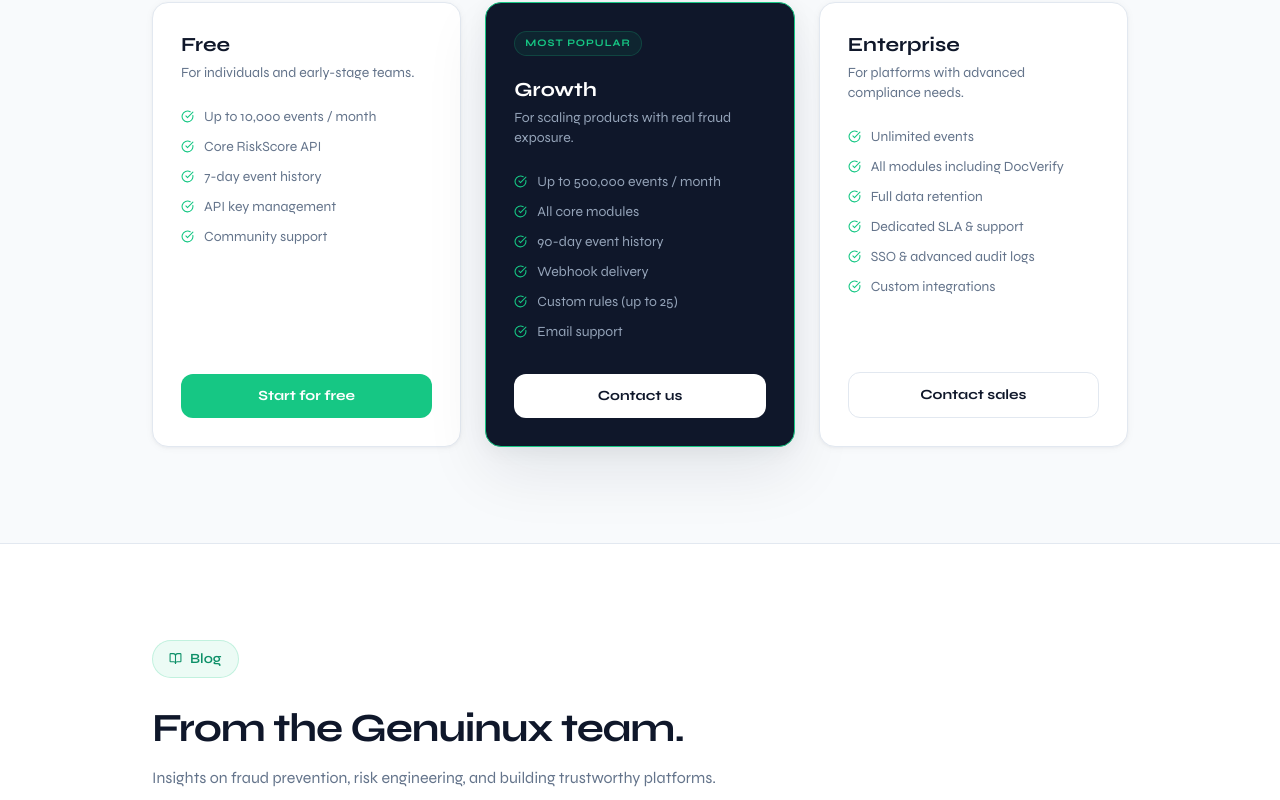
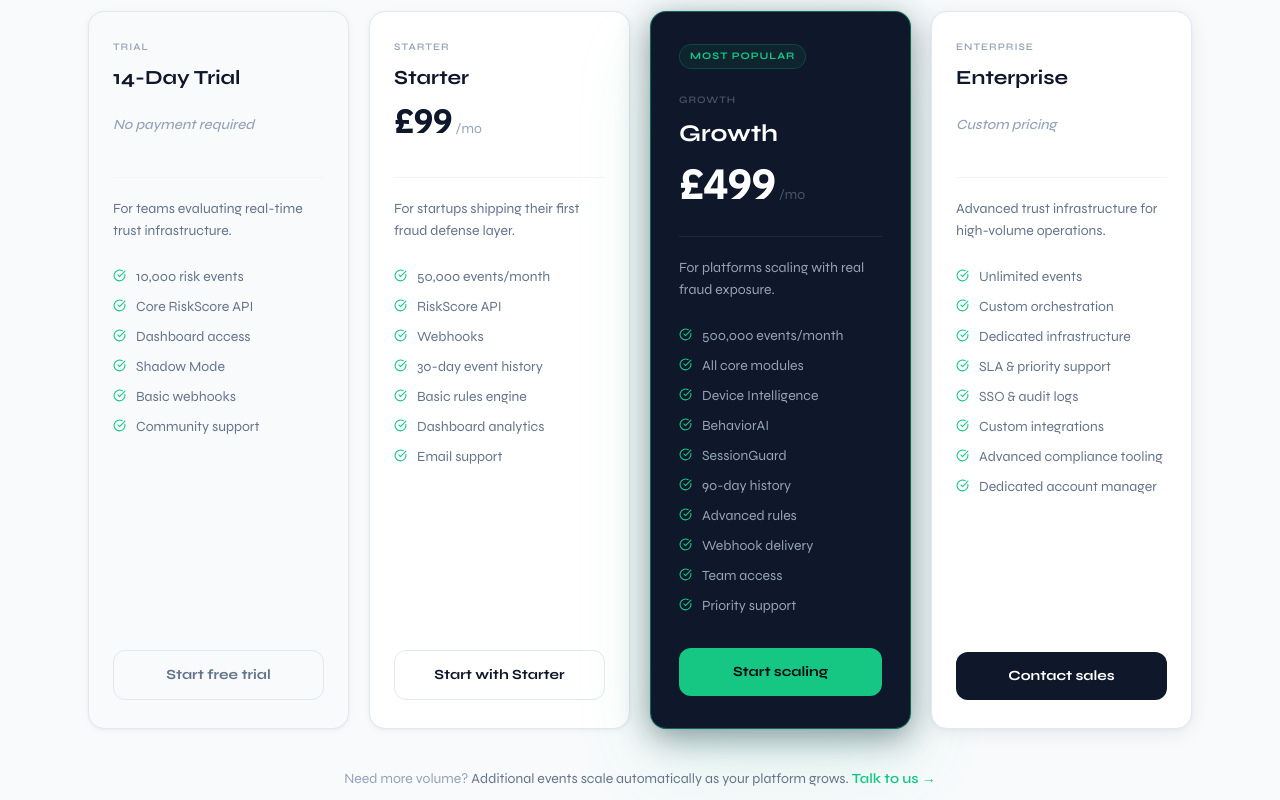
Before and after one commit to BlackKawa87/genuinux, a React (Vite) app: page / in a window 1280 px wide. Shown: the part 6900-7700 px from the top of the page. Built offline with nearby package versions, Linux system fonts and the light colour scheme; no server answers.

Commit message:
chore: session sync 2026-05-19 21:43

```diff
--- a/src/pages/Landing.tsx
+++ b/src/pages/Landing.tsx
@@ -179,30 +179,79 @@
   },
 ]
 
-const PRICING_PLANS = [
+const PRICING_PLANS: {
+  id: string; name: string; tier: string
+  price: string | null; sub: string | null; subtitle: string
+  badge: string | null; featured: boolean
+  cta: string; ctaTo: string; external: boolean
+  features: string[]
+}[] = [
   {
-    name: 'Free',
-    desc: 'For individuals and early-stage teams.',
-    highlight: false,
-    cta: 'Start for free',
-    ctaTo: '/register' as const,
-    features: ['Up to 10,000 events / month', 'Core RiskScore API', '7-day event history', 'API key management', 'Community support'],
+    id: 'trial', name: '14-Day Trial', tier: 'Trial',
+    price: null, sub: null,
+    subtitle: 'For teams evaluating real-time trust infrastructure.',
+    badge: null, featured: false,
+    cta: 'Start free trial', ctaTo: '/register', external: false,
+    features: [
+      '10,000 risk events',
+      'Core RiskScore API',
+      'Dashboard access',
+      'Shadow Mode',
+      'Basic webhooks',
+      'Community support',
+    ],
   },
   {
-    name: 'Growth',
-    desc: 'For scaling products with real fraud exposure.',
-    highlight: true,
-    cta: 'Contact us',
-    ctaTo: '/demo' as const,
-    features: ['Up to 500,000 events / month', 'All core modules', '90-day event history', 'Webhook delivery', 'Custom rules (up to 25)', 'Email support'],
+    id: 'starter', name: 'Starter', tier: 'Starter',
+    price: '£99', sub: '/mo',
+    subtitle: 'For startups shipping their first fraud defense layer.',
+    badge: null, featured: false,
+    cta: 'Start with Starter', ctaTo: '/register', external: false,
+    features: [
+      '50,000 events/month',
+      'RiskScore API',
+      'Webhooks',
+      '30-day event history',
+      'Basic rules engine',
+      'Dashboard analytics',
+      'Email support',
+    ],
   },
   {
-    name: 'Enterprise',
-    desc: 'For platforms with advanced compliance needs.',
-    highlight: false,
-    cta: 'Contact sales',
-    ctaTo: '/demo' as const,
-    features: ['Unlimited events', 'All modules including DocVerify', 'Full data retention', 'Dedicated SLA & support', 'SSO & advanced audit logs', 'Custom integrations'],
+    id: 'growth', name: 'Growth', tier: 'Growth',
+    price: '£499', sub: '/mo',
+    subtitle: 'For platforms scaling with real fraud exposure.',
+    badge: 'Most Popular', featured: true,
+    cta: 'Start scaling', ctaTo: '/register', external: false,
+    features: [
+      '500,000 events/month',
+      'All core modules',
+      'Device Intelligence',
+      'BehaviorAI',
+      'SessionGuard',
+      '90-day history',
+      'Advanced rules',
+      'Webhook delivery',
+      'Team access',
+      'Priority support',
+    ],
+  },
+  {
+    id: 'enterprise', name: 'Enterprise', tier: 'Enterprise',
+    price: null, sub: null,
+    subtitle: 'Advanced trust infrastructure for high-volume operations.',
+    badge: null, featured: false,
+    cta: 'Contact sales', ctaTo: 'mailto:sales@genuinux.io', external: true,
+    features: [
+      'Unlimited events',
+      'Custom orchestration',
+      'Dedicated infrastructure',
+      'SLA & priority support',
+      'SSO & audit logs',
+      'Custom integrations',
+      'Advanced compliance tooling',
+      'Dedicated account manager',
+    ],
   },
 ]
 
@@ -775,63 +824,154 @@
       </section>
 
       {/* ── Pricing ──────────────────────────── id="pricing" */}
-      <section id="pricing" className="max-w-5xl mx-auto px-6 py-24">
-        <div className="text-center mb-14">
+      <section id="pricing" style={{ background: C.bg, borderTop: `1px solid ${C.border}`, borderBottom: `1px solid ${C.border}` }}>
+        <div className="max-w-6xl mx-auto px-6 py-24">
+
+          {/* Header */}
+          <div className="text-center mb-16">
             <div className="inline-flex items-center gap-2 px-4 py-2 rounded-full text-sm font-semibold mb-5"
               style={{ background: C.trustBg, border: `1px solid ${C.trustBd}`, color: C.trustT }}>
               Pricing
             </div>
             <h2 className="font-bold"
               style={{ fontSize: 'clamp(2rem, 4vw, 2.75rem)', letterSpacing: '-0.03em', color: C.text }}>
-            Simple, transparent pricing.
+              Built to scale with
+              <span style={{ color: C.trust }}> your platform.</span>
             </h2>
-          <p className="text-base mt-4" style={{ color: C.textSec }}>
-            Start for free. Scale when you're ready. No hidden fees.
+            <p className="text-base mt-4 max-w-xl mx-auto" style={{ color: C.textSec }}>
+              Start with a trial. Scale as your risk coverage grows.
+              No contracts, no hidden fees.
             </p>
           </div>
 
-        <div className="grid md:grid-cols-3 gap-6">
-          {PRICING_PLANS.map((plan, i) => (
-            <div key={i} className="p-7 rounded-2xl flex flex-col"
-              style={{
-                background: plan.highlight ? C.dark : C.surface,
-                border: `1px solid ${plan.highlight ? C.trust : C.border}`,
-                boxShadow: plan.highlight ? C.shadowLg : C.shadow,
+          {/* Cards */}
+          <div className="grid grid-cols-1 sm:grid-cols-2 xl:grid-cols-4 gap-5">
+            {PRICING_PLANS.map(plan => {
+              const fg = plan.featured
+
+              return (
+                <div key={plan.id} className="flex flex-col rounded-2xl"
+                  style={fg ? {
+                    background:   C.dark,
+                    border:       '1px solid rgba(22,199,132,0.45)',
+                    boxShadow:    '0 0 0 1px rgba(22,199,132,0.08), 0 32px 80px rgba(22,199,132,0.13), 0 8px 32px rgba(15,23,42,0.45)',
+                    padding:      '32px 28px',
+                  } : {
+                    background:   plan.id === 'trial' ? C.bg : C.surface,
+                    border:       `1px solid ${C.border}`,
+                    boxShadow:    plan.id === 'enterprise' ? C.shadowMd : C.shadow,
+                    padding:      '28px 24px',
                   }}>
-              {plan.highlight && (
-                <div className="text-[10px] font-bold uppercase tracking-widest mb-5 px-2.5 py-1 rounded-full self-start"
+
+                  {/* Badge */}
+                  {fg && (
+                    <div className="text-[10px] font-bold uppercase tracking-widest mb-6 px-2.5 py-1 rounded-full self-start"
                       style={{ background: C.trustBg, color: C.trust, border: `1px solid ${C.trustBd}` }}>
-                  Most popular
+                      {plan.badge}
                     </div>
                   )}
-              <h3 className="text-xl font-bold mb-1" style={{ color: plan.highlight ? '#FFFFFF' : C.text }}>
+
+                  {/* Tier label */}
+                  <p className="text-[10px] font-semibold uppercase tracking-widest mb-2"
+                    style={{ color: fg ? '#475569' : C.textMut }}>
+                    {plan.tier}
+                  </p>
+
+                  {/* Plan name */}
+                  <h3 className="font-bold mb-3"
+                    style={{ fontSize: fg ? '1.5rem' : '1.25rem', color: fg ? '#FFFFFF' : C.text }}>
                     {plan.name}
                   </h3>
-              <p className="text-sm mb-6" style={{ color: plan.highlight ? '#94A3B8' : C.textSec }}>
-                {plan.desc}
+
+                  {/* Price */}
+                  <div className="flex items-baseline gap-1 mb-1" style={{ minHeight: 48 }}>
+                    {plan.price
+                      ? <>
+                          <span className="font-black mono"
+                            style={{ fontSize: fg ? '2.5rem' : '2rem', lineHeight: 1, color: fg ? '#FFFFFF' : C.text }}>
+                            {plan.price}
+                          </span>
+                          <span className="text-sm" style={{ color: fg ? '#475569' : C.textMut }}>
+                            {plan.sub}
+                          </span>
+                        </>
+                      : <span className="text-sm font-medium"
+                          style={{ color: fg ? '#475569' : C.textMut, fontStyle: 'italic', paddingTop: 10 }}>
+                          {plan.id === 'trial' ? 'No payment required' : 'Custom pricing'}
+                        </span>
+                    }
+                  </div>
+
+                  {/* Divider */}
+                  <div className="my-5" style={{ height: 1, background: fg ? '#1E293B' : C.borderL }} />
+
+                  {/* Subtitle */}
+                  <p className="text-sm leading-relaxed mb-6"
+                    style={{ color: fg ? '#94A3B8' : C.textSec }}>
+                    {plan.subtitle}
                   </p>
+
+                  {/* Feature list */}
                   <ul className="space-y-2.5 flex-1 mb-8">
                     {plan.features.map((f, j) => (
-                  <li key={j} className="flex items-center gap-2.5 text-sm"
-                    style={{ color: plan.highlight ? '#94A3B8' : C.textSec }}>
-                    <CheckCircle size={13} style={{ color: C.trust, flexShrink: 0 }} />
+                      <li key={j} className="flex items-start gap-2.5 text-sm"
+                        style={{ color: fg ? '#94A3B8' : C.textSec }}>
+                        <CheckCircle size={13} style={{ color: C.trust, flexShrink: 0, marginTop: 2 }} />
                         {f}
                       </li>
                     ))}
                   </ul>
-              <Link to={plan.ctaTo}
-                className="text-sm font-bold py-3 rounded-xl text-center block transition-all duration-150"
-                style={
-                  plan.highlight
-                    ? { background: '#FFFFFF', color: C.dark }
-                    : i === 0
-                      ? { background: C.trust, color: '#FFFFFF' }
+
+                  {/* CTA */}
+                  {plan.external
+                    ? <a href={plan.ctaTo}
+                        className="text-sm font-bold py-3.5 rounded-xl text-center block transition-all duration-150"
+                        style={{ background: C.dark, color: '#FFFFFF' }}
+                        onMouseEnter={e => (e.currentTarget.style.background = C.dark2)}
+                        onMouseLeave={e => (e.currentTarget.style.background = C.dark)}>
+                        {plan.cta}
+                      </a>
+                    : <Link to={plan.ctaTo}
+                        className="text-sm font-bold py-3.5 rounded-xl text-center block transition-all duration-150"
+                        style={fg
+                          ? { background: C.trust, color: '#050B14' }
+                          : plan.id === 'trial'
+                            ? { border: `1px solid ${C.border}`, color: C.textSec }
                             : { border: `1px solid ${C.border}`, color: C.text }
-                }>
+                        }
+                        onMouseEnter={e => {
+                          if (fg) { e.currentTarget.style.background = C.trustT; return }
+                          e.currentTarget.style.borderColor = C.trust
+                          e.currentTarget.style.color = C.trust
+                        }}
+                        onMouseLeave={e => {
+                          if (fg) { e.currentTarget.style.background = C.trust; return }
+                          e.currentTarget.style.borderColor = C.border
+                          e.currentTarget.style.color = plan.id === 'trial' ? C.textSec : C.text
+                        }}>
                         {plan.cta}
                       </Link>
+                  }
                 </div>
-          ))}
+              )
+            })}
+          </div>
+
+          {/* Volume note */}
+          <p className="text-center text-sm mt-10" style={{ color: C.textMut }}>
+            Need more volume?{' '}
+            <span style={{ color: C.textSec }}>
+              Additional events scale automatically as your platform grows.
+            </span>{' '}
+            <a href="mailto:sales@genuinux.io"
+              className="font-semibold transition-opacity duration-150"
+              style={{ color: C.trust }}
+              onMouseEnter={e => (e.currentTarget.style.opacity = '0.75')}
+              onMouseLeave={e => (e.currentTarget.style.opacity = '1')}>
+              Talk to us →
+            </a>
+          </p>
+
         </div>
       </section>
 
```
Also changed, not shown: 1 other file (tests, documents, lock files or other folders). Lines whose indentation alone changed are shown as unchanged.
